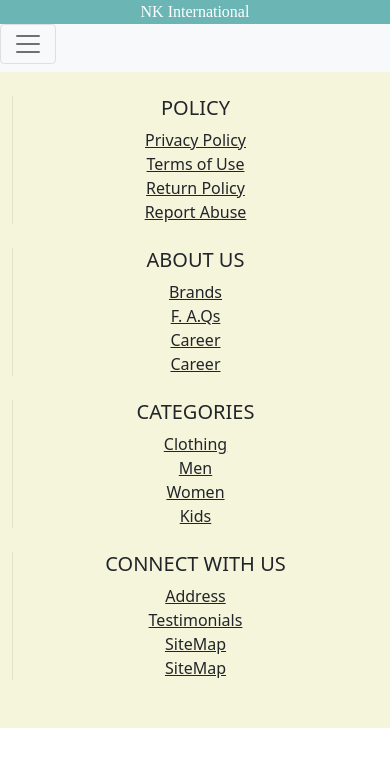
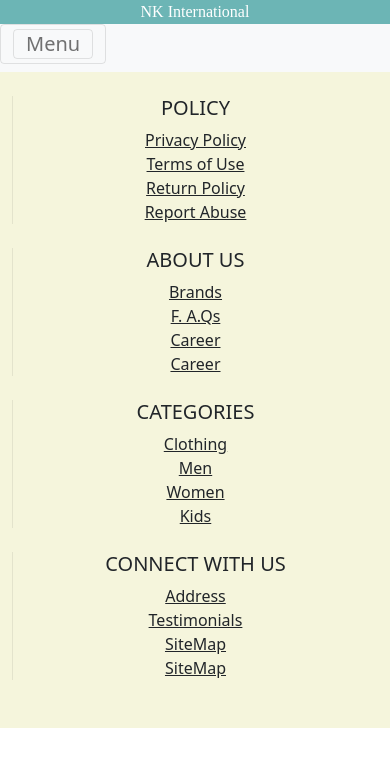
Before and after one commit to AnkushThakur08/NK-Ecom, a React (Create React App) app: page / in a window 390 px wide. Shown: the top 766 px of the page. Built offline with nearby package versions, Linux system fonts and the light colour scheme.

Commit message:
NavBar Toggler

```diff
--- a/src/components/NavBar.js
+++ b/src/components/NavBar.js
@@ -1,11 +1,15 @@
-import React from "react";
+import React, { useState } from "react";
 import { withRouter, Link } from "react-router-dom";
 
 const NavBar = () => {
+  const [isOpen, setIsOpen] = useState(false);
+
+  const toggle = () => setIsOpen(!isOpen);
+
   return (
-    <nav className="navbar navbar-expand-lg navbar-light bg-light pt-0">
+    <nav className="navbar navbar-expand-lg navbar-light bg-light pt-0 ">
       <button
-        className="navbar-toggler"
+        className="navbar-toggler d-flex d-md-none flex-column align-items-end"
         type="button"
         data-toggle="collapse"
         data-target="#navbarSupportedContent"
@@ -13,7 +17,7 @@ const NavBar = () => {
         aria-expanded="false"
         aria-label="Toggle navigation"
       >
-        <span className="navbar-toggler-icon"></span>
+        <span className="navbar-toggler ">Menu</span>
       </button>
       <div
         className="collapse navbar-collapse justify-content-between p-2"
```
